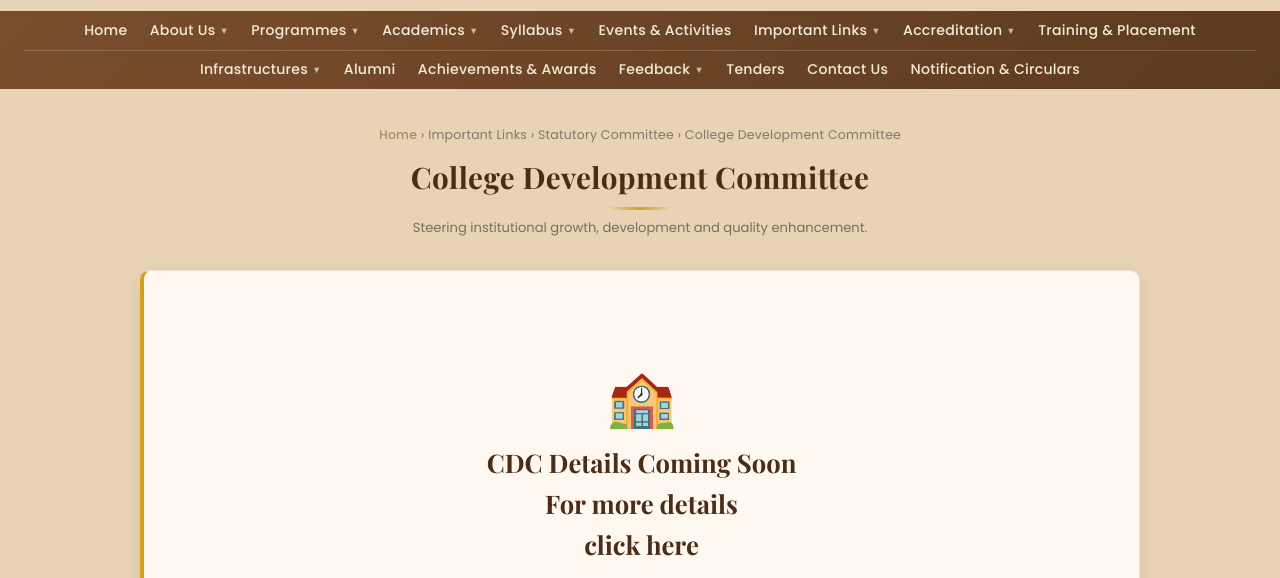
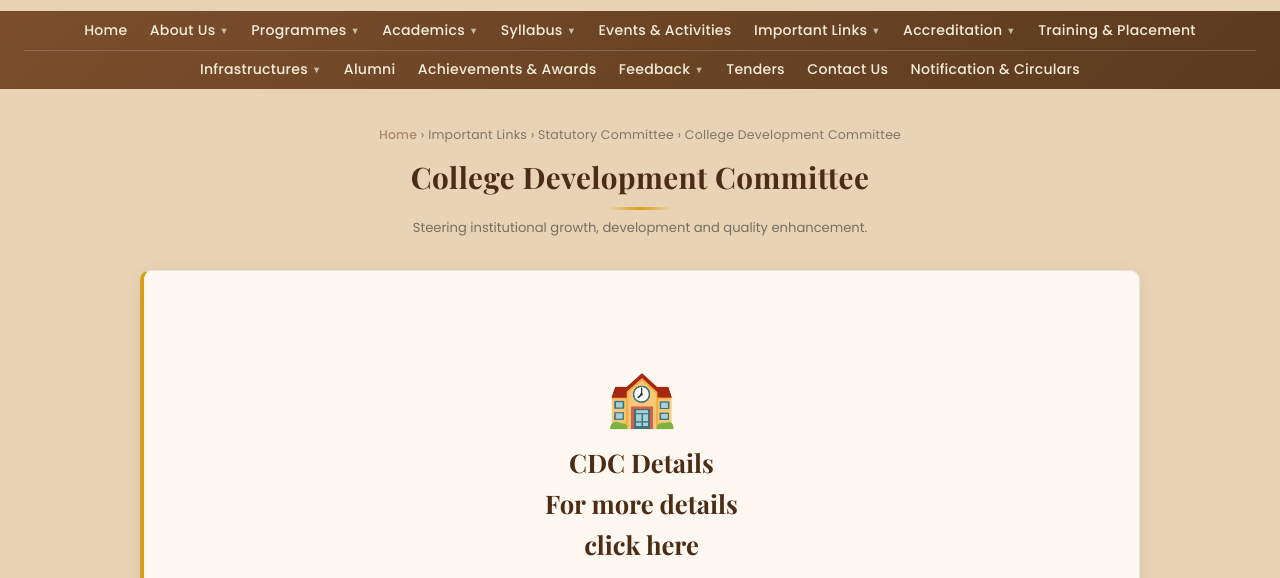
Before and after one commit to Monika-Gidwani/college-website, a plain HTML site: page pages/important-links/cdc.html in a window 1280 px wide. Shown: the part 220-798 px from the top of the page. Drawn offline with nearby package versions, Linux system fonts and the light colour scheme.

Commit message:
Updated college website

```diff
--- a/pages/important-links/cdc.html
+++ b/pages/important-links/cdc.html
@@ -29,7 +29,7 @@
             <div class="il-card">
                 <div class="il-coming-soon">
                     <span class="il-coming-soon__icon">🏫</span>
-                    <h3 class="il-coming-soon__title">CDC Details Coming Soon <br>For more details <br><center><a class="il-detail-link" href="https://hnccsolapur.org/college_developement_committee.html" target="_blank" rel="noopener noreferrer">click here</a></center></h3>
+                    <h3 class="il-coming-soon__title">CDC Details <br>For more details <br><center><a class="il-detail-link" href="https://hnccsolapur.org/college_developement_committee.html" target="_blank" rel="noopener noreferrer">click here</a></center></h3>
                     <p class="il-coming-soon__text">Committee composition and meeting minutes will be published here. .</p>
                 </div>
             </div>
```
